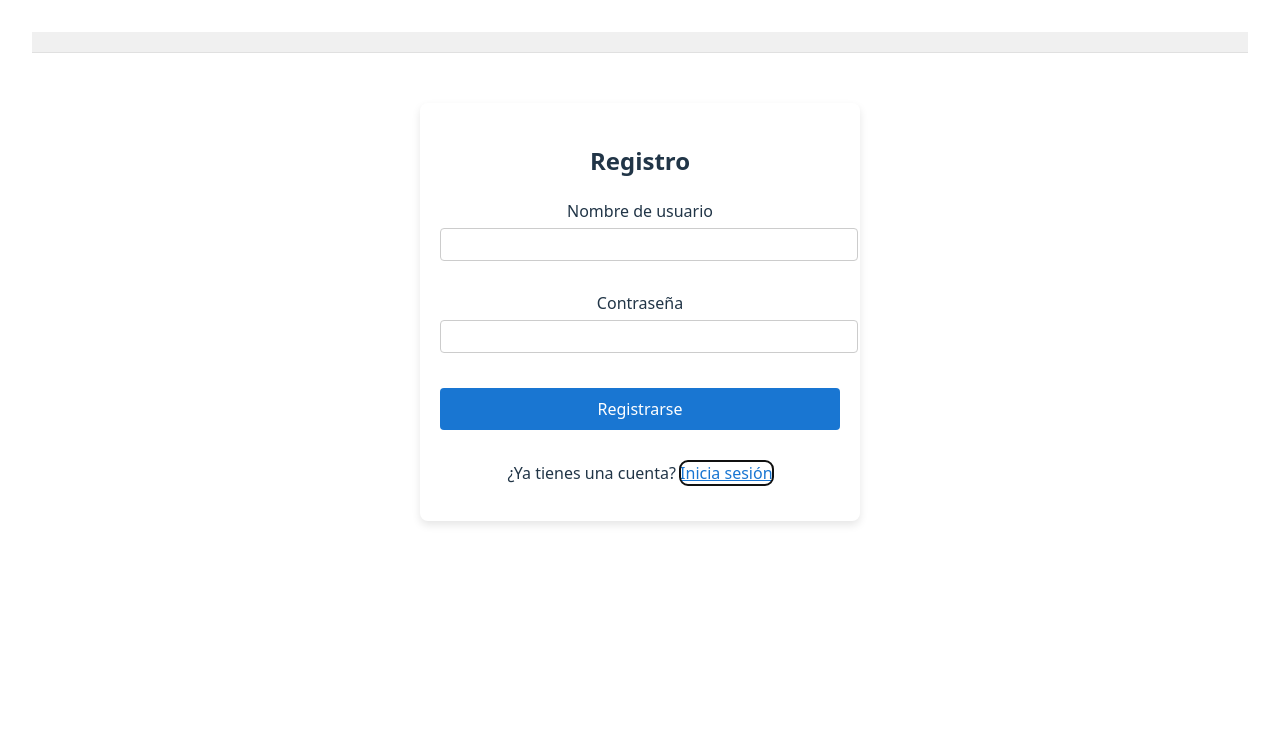
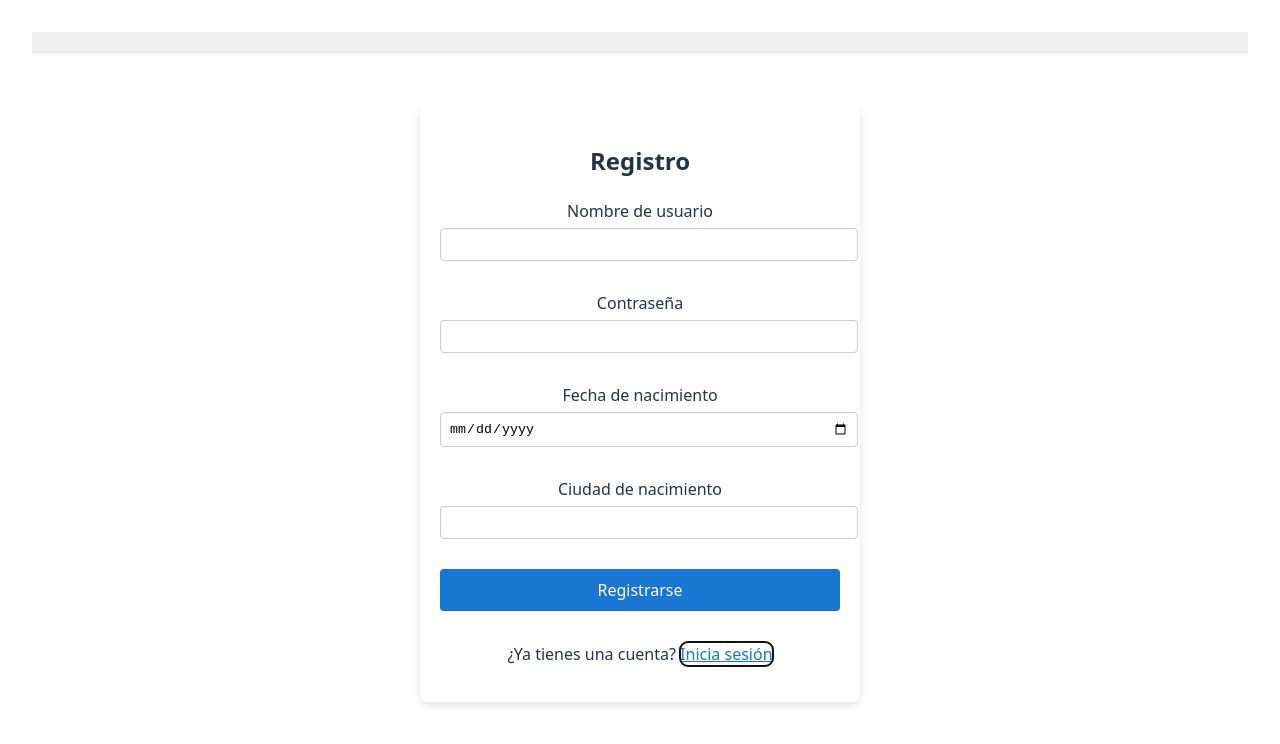
Before and after one commit to PedroPabloGuzmanMayen/Proyecto2_BD, a React (Vite) app in the folder frontend/: page /login in a window 1280 px wide. Both pictures are taken after a click on the button "Regístrate aquí". Shown: the top 744 px of the page. Built offline with nearby package versions, Linux system fonts and the light colour scheme; no server answers.

Commit message:
Fix: varois errors

```diff
--- a/frontend/src/api/auth.js
+++ b/frontend/src/api/auth.js
@@ -11,9 +11,8 @@ export const login = async (username, password) => {
       body: JSON.stringify({ username, password })
     });
 
-    // Error handling - leer la respuesta antes de convertirla a JSON
     if (!response.ok) {
-      // Si es HTML, mostrará el inicio para depuración
+
       const text = await response.text();
 
       console.error('Respuesta no exitosa:', {
@@ -57,14 +56,17 @@ export const login = async (username, password) => {
   }
 };
 
-export const register = async (username, password) => {
+export const register = async (username, password, userData = {}) => {
   try {
     console.log(`Intentando registro en: ${API_URL}/register`);
 
     const response = await fetch(`${API_URL}/register`, {
       method: 'POST',
       headers: { 'Content-Type': 'application/json' },
-      body: JSON.stringify({ username, password })
+      body: JSON.stringify({ username,
+        password,
+        city: userData.birthCity,
+        birthdate: userData.birthDate })
     });
 
     // Error handling
--- a/frontend/src/components/Login.jsx
+++ b/frontend/src/components/Login.jsx
@@ -5,6 +5,8 @@ import { useNavigate } from 'react-router-dom';
 export default function Login() {
   const [username, setUsername] = useState('');
   const [password, setPassword] = useState('');
+  const [birthDate, setBirthDate] = useState('');
+  const [birthCity, setBirthCity] = useState('');
   const [error, setError] = useState('');
   const [isLoading, setIsLoading] = useState(false);
   const [mode, setMode] = useState('login'); // 'login' o 'register'
@@ -22,11 +24,18 @@ export default function Login() {
         await login(username, password);
         navigate('/');
       } else {
-        await register(username, password);
+        // Para el registro, incluimos fecha y ciudad de nacimiento
+        await register(username, password, {
+          birthDate,
+          birthCity
+        });
         setMode('login');
         setError('');
         // Mostrar mensaje de éxito
         alert('Usuario registrado con éxito. Ahora puedes iniciar sesión.');
+        // Limpiar campos para el login
+        setBirthDate('');
+        setBirthCity('');
       }
     } catch (err) {
       setError(err.message);
@@ -77,7 +86,7 @@ export default function Login() {
           />
         </div>
 
-        <div style={{ marginBottom: '20px' }}>
+        <div style={{ marginBottom: '15px' }}>
           <label htmlFor="password" style={{ display: 'block', marginBottom: '5px' }}>
             Contraseña
           </label>
@@ -95,6 +104,49 @@ export default function Login() {
             }}
           />
         </div>
+
+        {/* Campos adicionales solo para el registro */}
+        {mode === 'register' && (
+          <>
+            <div style={{ marginBottom: '15px' }}>
+              <label htmlFor="birthDate" style={{ display: 'block', marginBottom: '5px' }}>
+                Fecha de nacimiento
+              </label>
+              <input
+                id="birthDate"
+                type="date"
+                value={birthDate}
+                onChange={(e) => setBirthDate(e.target.value)}
+                required
+                style={{
+                  width: '100%',
+                  padding: '8px',
+                  borderRadius: '4px',
+                  border: '1px solid #ccc'
+                }}
+              />
+            </div>
+
+            <div style={{ marginBottom: '15px' }}>
+              <label htmlFor="birthCity" style={{ display: 'block', marginBottom: '5px' }}>
+                Ciudad de nacimiento
+              </label>
+              <input
+                id="birthCity"
+                type="text"
+                value={birthCity}
+                onChange={(e) => setBirthCity(e.target.value)}
+                required
+                style={{
+                  width: '100%',
+                  padding: '8px',
+                  borderRadius: '4px',
+                  border: '1px solid #ccc'
+                }}
+              />
+            </div>
+          </>
+        )}
 
         <button
           type="submit"
--- a/frontend/src/context/AuthContext.jsx
+++ b/frontend/src/context/AuthContext.jsx
@@ -27,9 +27,9 @@ export const AuthProvider = ({ children }) => {
     }
   };
 
-  const register = async (username, password) => {
+  const register = async (username, password, userData = {}) => {
     try {
-      return await apiRegister(username, password);
+      return await apiRegister(username, password, userData);
     } catch (error) {
       throw error;
     }
```
